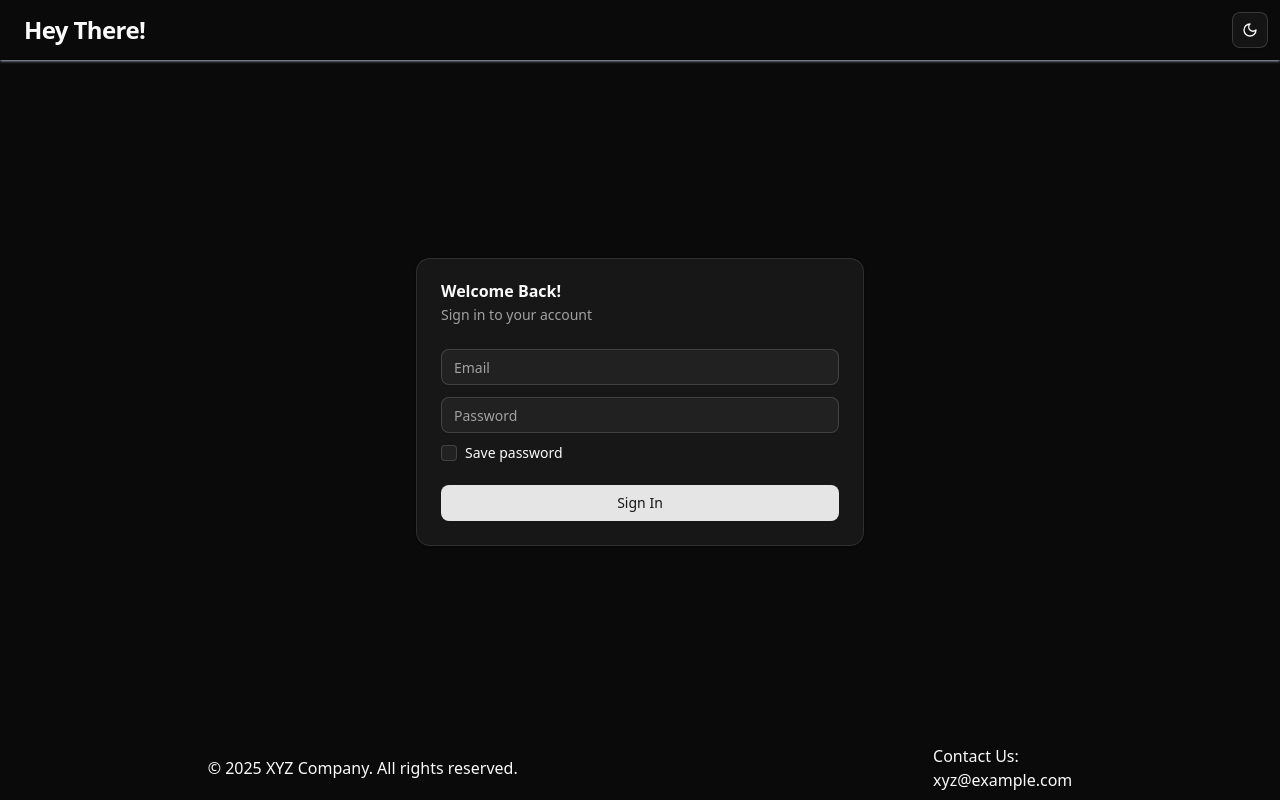
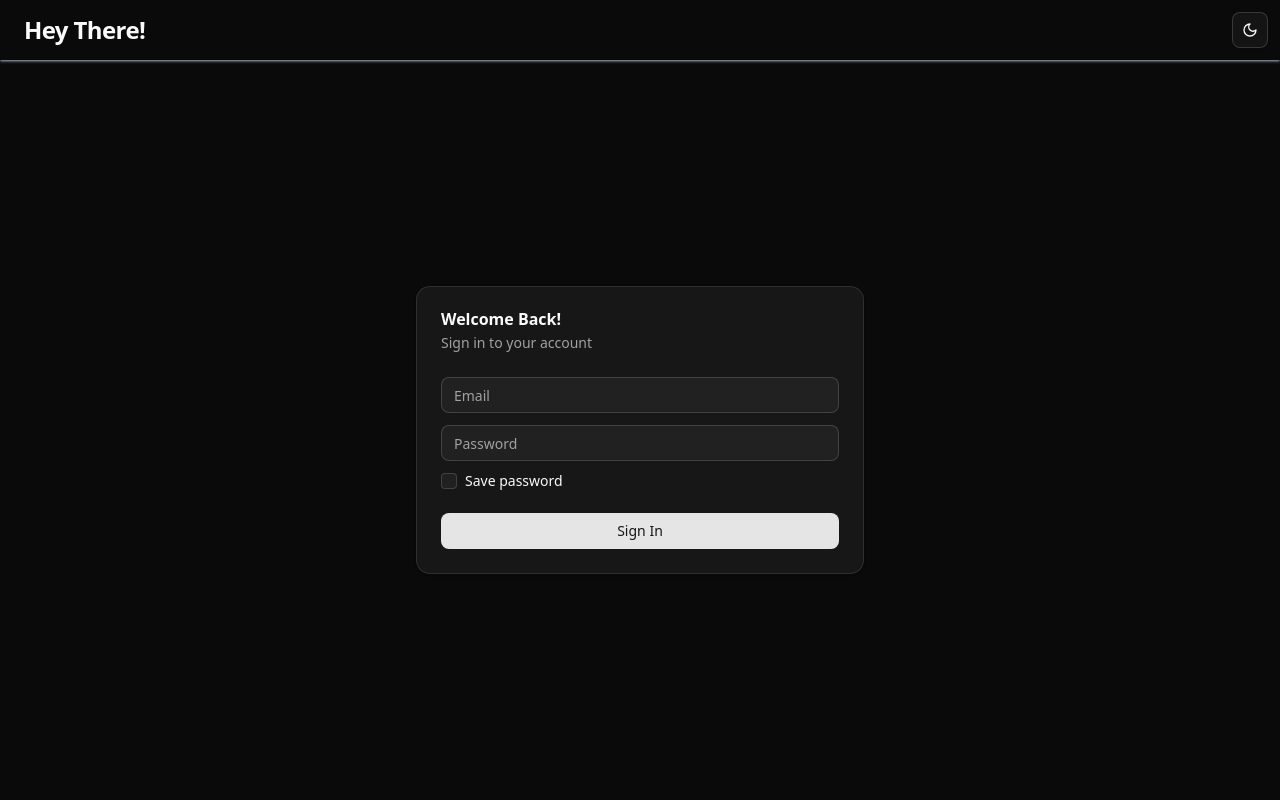
Before and after one commit to shiyam0709/frontend-task, a React (Vite) app: page / in a window 1280 px wide. Built offline with nearby package versions, Linux system fonts and the light colour scheme.

Commit message:
footer component is removed

```diff
--- a/src/pages/Admin.jsx
+++ b/src/pages/Admin.jsx
@@ -113,7 +113,7 @@ const Home = () => {
 
             </div>
             <Button className='w-[100px] mx-auto hover:cursor-pointer' onClick={handleUpdateRoles}>Update</Button>
-            <Footer />
+            {/*             {/* <Footer /> */} */}
         </main>
     )
 }
--- a/src/pages/Home.jsx
+++ b/src/pages/Home.jsx
@@ -50,7 +50,7 @@ const Home = () => {
                     </TableBody>
                 </Table>
             </div>
-            <Footer />
+                        {/* <Footer /> */}
         </main>
     )
 }
--- a/src/pages/Login.jsx
+++ b/src/pages/Login.jsx
@@ -79,7 +79,7 @@ const Login = () => {
           </CardFooter>
         </Card>
       </form>
-      <Footer />
+                  {/* <Footer /> */}
     </main>
   );
 };
```
